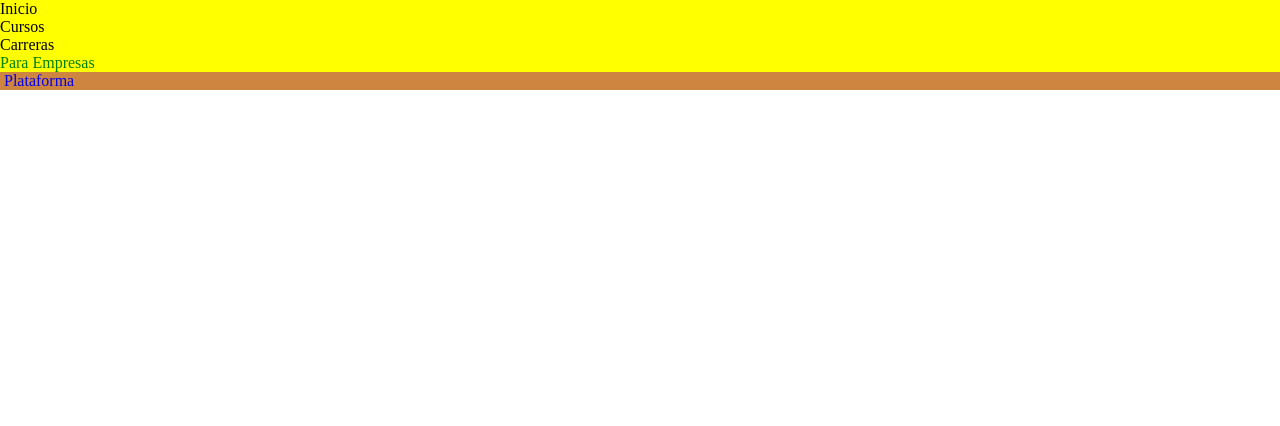
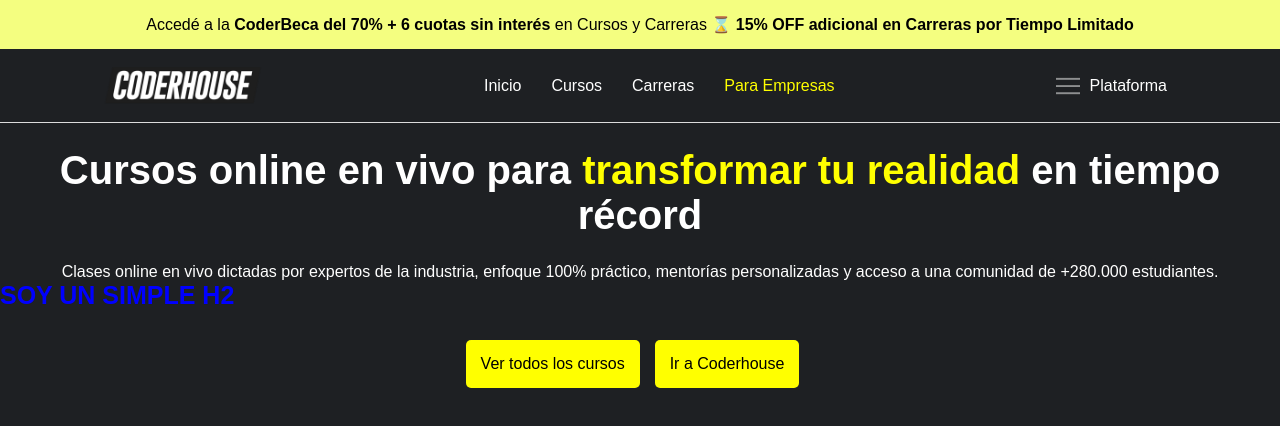
Before and after one commit to AlanMaldonado21/sass-semana-07, a plain HTML site: page index.html in a window 1280 px wide. Drawn offline with Linux system fonts and the light colour scheme.

Commit message:
Terminamos la clase de hoy

```diff
--- a/index.html
+++ b/index.html
@@ -1,5 +1,6 @@
 <!DOCTYPE html>
 <html lang="en">
+
 <head>
     <meta charset="UTF-8">
     <meta http-equiv="X-UA-Compatible" content="IE=edge">
@@ -8,22 +9,43 @@
     <!-- LINK CSS -->
     <link rel="stylesheet" href="css/style.css">
 </head>
+
 <body>
 
+    <div class="promociones">
+        <p>Accedé a la <strong>CoderBeca del 70% + 6 cuotas sin interés</strong> en Cursos y Carreras ⌛ <strong>15% OFF adicional en Carreras por Tiempo Limitado</strong></p>
+    </div>
+
     <header>
+        <img src="assets/logo_coderhouse.png" alt="logo coderhouse">
         <nav>
             <ul>
                 <li><a href="#">Inicio</a></li>
                 <li><a href="#">Cursos</a></li>
                 <li><a href="#">Carreras</a></li>
-                <li><a href="#" class="enlace-verde">Para Empresas</a></li>
+                <li><a href="#" class="enlace-amarillo">Para Empresas</a></li>
             </ul>
         </nav>
         <div class="boton-plataforma">
-            <img src="" alt="">
+            <img src="assets/icono-nav.png" alt="menu hamburguesa">
             <a href="#" id="enlace-plataforma">Plataforma</a>
         </div>
     </header>
 
+    <main>
+        <section class="cursos-online">
+            <h1>Cursos online en vivo para <span>transformar tu realidad</span> en tiempo récord</h1>
+            <p>Clases online en vivo dictadas por expertos de la industria, enfoque 100% práctico, mentorías
+                personalizadas y acceso a una comunidad de +280.000 estudiantes.
+            </p>
+            <h2>SOY UN SIMPLE H2</h2>
+            <div>
+                <a href="#" class="button">Ver todos los cursos</a>
+                <a href="#" class="button-02">Ir a Coderhouse</a>
+            </div>
+        </section>
+    </main>
+
 </body>
+
 </html>
--- a/scss/_header.scss
+++ /dev/null
@@ -1,25 +0,0 @@
-header{
-    background-color: red;
-    nav {
-        background-color: yellow;
-        ul{
-            list-style-type: none;
-            li{
-                a{
-                    color: black;
-                    text-decoration: none;
-                }
-                .enlace-verde{
-                    color: green;
-                }
-            }
-        }
-    }
-    .boton-plataforma{
-        background-color: peru;
-
-        #enlace-plataforma{
-            text-decoration: none;
-        }
-    }
-}
--- a/scss/_reset.scss
+++ /dev/null
@@ -1,5 +0,0 @@
-*{
-    margin: 0;
-    padding: 0;
-    box-sizing: border-box;
-}
--- /dev/null
+++ b/scss/base/_reset.scss
@@ -0,0 +1,17 @@
+$color-de-fondo: white;
+*{
+    margin: 0;
+    padding: 0;
+    box-sizing: border-box;
+}
+
+body{
+
+    // Condicionales
+    @if $color-de-fondo == white{
+        background-color: #1E2023;
+    } @else{
+        background-color: blue;
+    }
+
+}
--- /dev/null
+++ b/scss/components/_botones.scss
@@ -0,0 +1,19 @@
+.button{
+    background-color: yellow;
+    border-radius: 5px;
+    padding: 15px;
+    color: black;
+    text-decoration: none;
+    font-family: Arial, Helvetica, sans-serif;
+    transition: 1s;
+    &:hover{
+        background-color: #1E2023;
+        border: 1px solid yellow;
+        color: white;
+    }
+}
+
+.button-02{
+    margin: 15px;
+    @extend .button;
+}
--- /dev/null
+++ b/scss/components/_card.scss
@@ -0,0 +1,3 @@
+.card{
+    background-color: red;
+}
--- /dev/null
+++ b/scss/layout/_cursos.scss
@@ -0,0 +1,27 @@
+@import '../utilities/mixin';
+
+main{
+    .cursos-online{
+        h1{
+            color: white;
+            font-family: Arial, Helvetica, sans-serif;
+            font-size: 2.5rem;
+            text-align: center;
+            margin-top: 25px;
+            span{
+                color: yellow;
+            }
+        }
+        p{
+            color: white;
+            font-family: Arial, Helvetica, sans-serif;
+            font-size: 1rem;
+            text-align: center;
+            margin-top: 25px;
+        }
+        div{
+            margin-top: 15px;
+            @include flex(flex,center, center);
+        }
+    }
+}
--- /dev/null
+++ b/scss/layout/_header.scss
@@ -0,0 +1,47 @@
+// Mi primer variable
+$font-family: "Arial";
+
+
+header{
+    display: flex;
+    align-items: center;
+    justify-content: space-around;
+    border-bottom: 1px solid gainsboro;
+    img{
+        width: 10rem;
+    }
+    nav {
+        ul{
+            display: flex;
+            list-style-type: none;
+            li{
+                a{
+                    margin: 15px;
+                    color: white;
+                    font-family: $font-family;
+                    text-decoration: none;
+                    transition: 1s;
+                    &:hover{
+                        color: red;
+                    }
+                }
+                .enlace-amarillo{
+                    color: yellow;
+                }
+            }
+        }
+    }
+    .boton-plataforma{
+        display: flex;
+        align-items: center;
+        img{
+            width: 1.5rem;
+        }
+        #enlace-plataforma{
+            color: white;
+            margin: 10px;
+            font-family: $font-family;
+            text-decoration: none;
+        }
+    }
+}
--- /dev/null
+++ b/scss/layout/_promociones.scss
@@ -0,0 +1,8 @@
+.promociones{
+    padding: 15px;
+    background-color: #F4FE80;
+    p{
+        text-align: center;
+        font-family: Arial, Helvetica, sans-serif;
+    }
+}
--- a/scss/style.scss
+++ b/scss/style.scss
@@ -1,2 +1,13 @@
-@import 'header';
-@import 'reset';
+// Comentario de una linea
+/*
+Comentario multi-linea
+*/
+
+@import 'base/reset';
+@import 'layout/header';
+@import 'layout/promociones';
+@import 'layout/cursos';
+// Components
+@import 'components/botones';
+// MIXIN
+@import 'utilities/mixin';
--- /dev/null
+++ b/scss/utilities/_mixin.scss
@@ -0,0 +1,16 @@
+@mixin fuente-parrafos ($size, $family, $grosor, $color) {
+    font-size: $size;
+    font-family: $family;
+    font-weight: $grosor;
+    color: $color;
+}
+
+@mixin flex ($flex, $justify, $aling-items){
+    display: $flex;
+    justify-content: $justify;
+    align-items: $aling-items;
+}
+
+h2{
+    @include fuente-parrafos(25px, 'Arial', 900, blue);
+}
```
Also changed, not shown: assets/icono-nav.png (added), css/style.css, scss/base/_fonts.scss (added), 1 other file.
